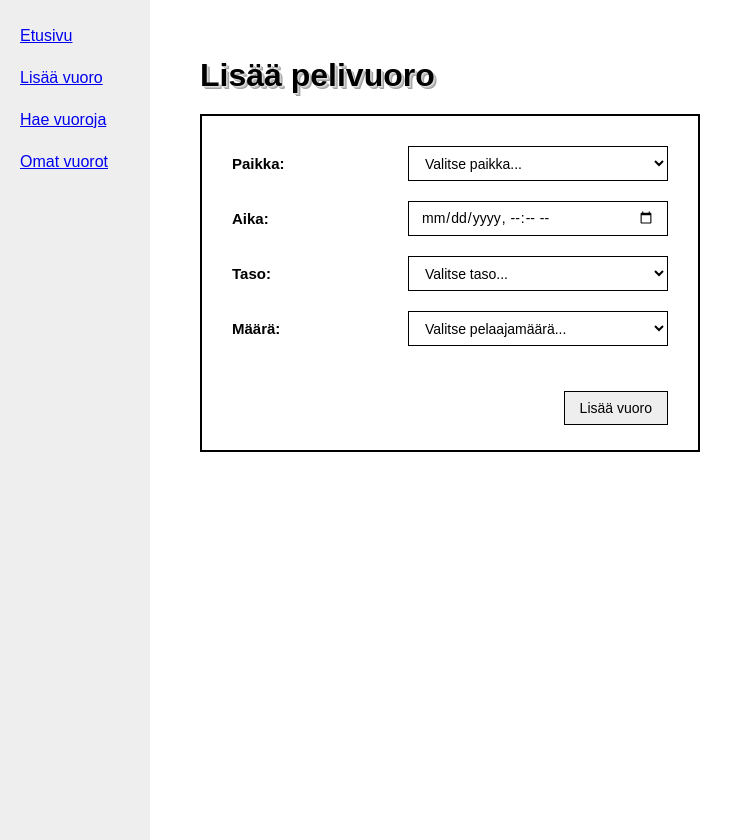
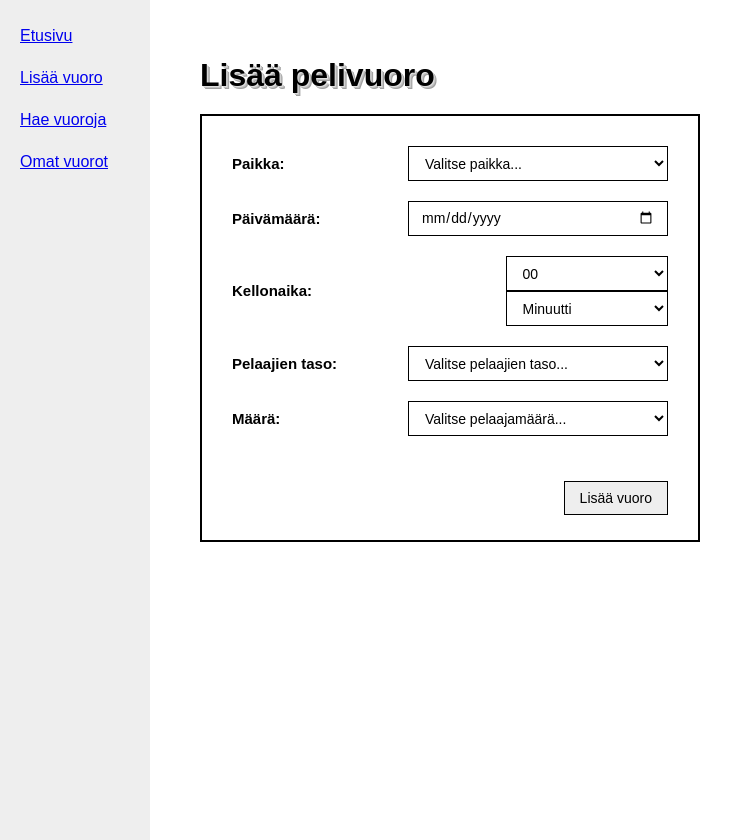
Before and after one commit to Mode-e/SulkisSeuraa, a Flask app: template templates/add_shift.html in a window 1280 px wide. Shown: the part 74-914 px from the top of the page, without its empty margins (0-743 px from the left). Run offline with Flask 3, Linux system fonts and the light colour scheme; the template is opened without the code that fills it, so the values that code supplies are empty.

Commit message:
Update datetime to date and hours/minutes

```diff
--- a/templates/add_shift.html
+++ b/templates/add_shift.html
@@ -18,17 +18,34 @@
         </div>
 
         <div class="Cohesive_form_line">
-            <label for="time">Aika:</label>
-            <input type="datetime-local" name="time" required />
+            <label for="day">Päivämäärä:</label>
+            <input type="date" id="day" name="day" required>
         </div>
 
         <div class="Cohesive_form_line">
-            <label for="player_level">Taso:</label>
+            <label for="hours">Kellonaika:</label>
+            <div class="time_select_group">
+                <select id="hours" name="hours" required>
+                    {% for h in ['00','01','02','03','04','05','06','07','08','09','10','11','12','13','14','15','16','17','18','19','20','21','22','23'] %}
+                        <option value="{{ h }}">{{ h }}</option>
+                    {% endfor %}
+                </select>
+
+                <select id="minutes" name="minutes" required>
+                    <option value="" disabled selected>Minuutti</option>
+                    <option value="00">00</option>
+                    <option value="30">30</option>
+                </select>
+            </div>
+        </div>
+
+        <div class="Cohesive_form_line">
+            <label for="player_level">Pelaajien taso:</label>
             <select id="player_level" name="player_level" required>
-                <option value="" disabled selected>Valitse taso...</option>
-                <option value="aloittelija">Aloittelija</option>
-                <option value="harrastaja">Harrastaja</option>
-                <option value="kilpa">Kilpataso</option>
+                <option value="" disabled selected>Valitse pelaajien taso...</option>
+                <option value="Aloittelija">Aloittelija</option>
+                <option value="Harrastaja">Harrastaja</option>
+                <option value="Kilpataso">Kilpataso</option>
             </select>
         </div>
 
```
